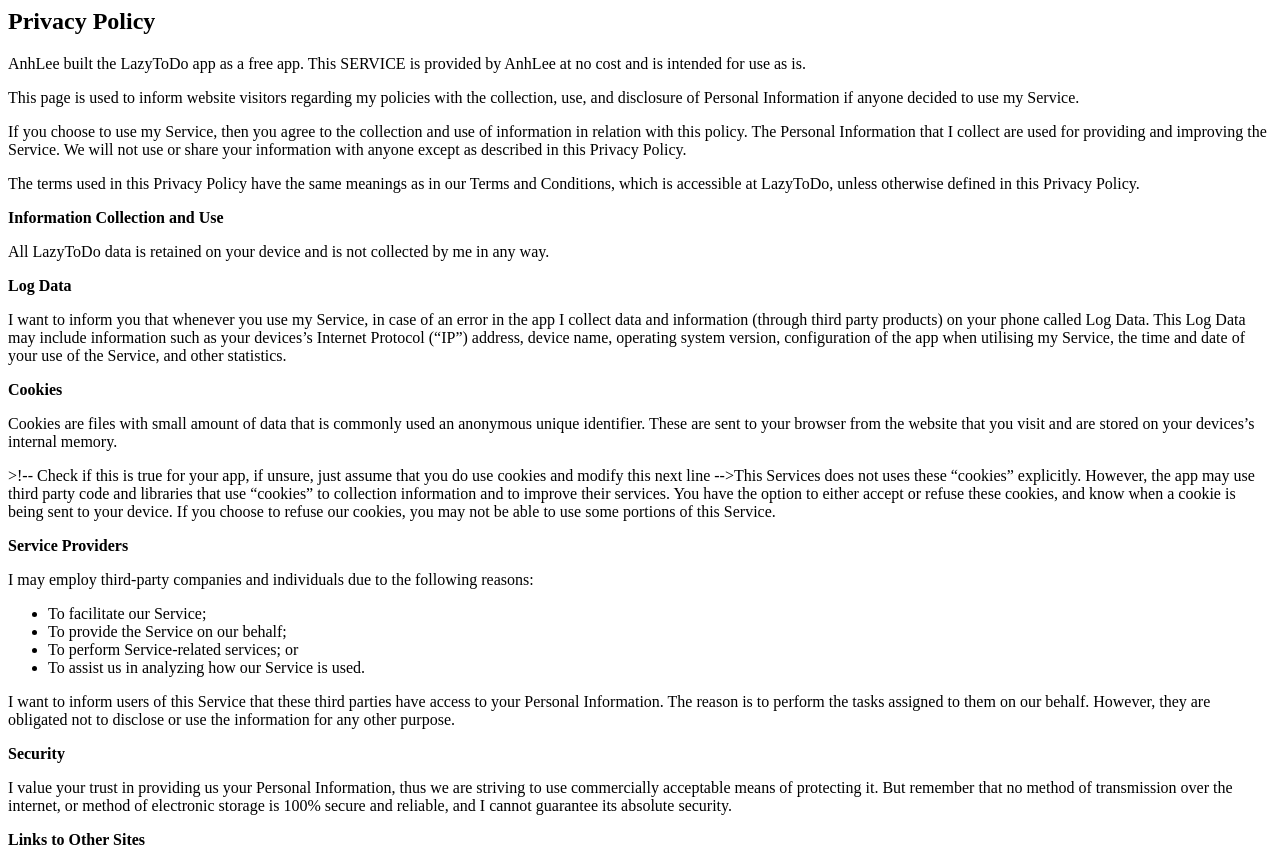
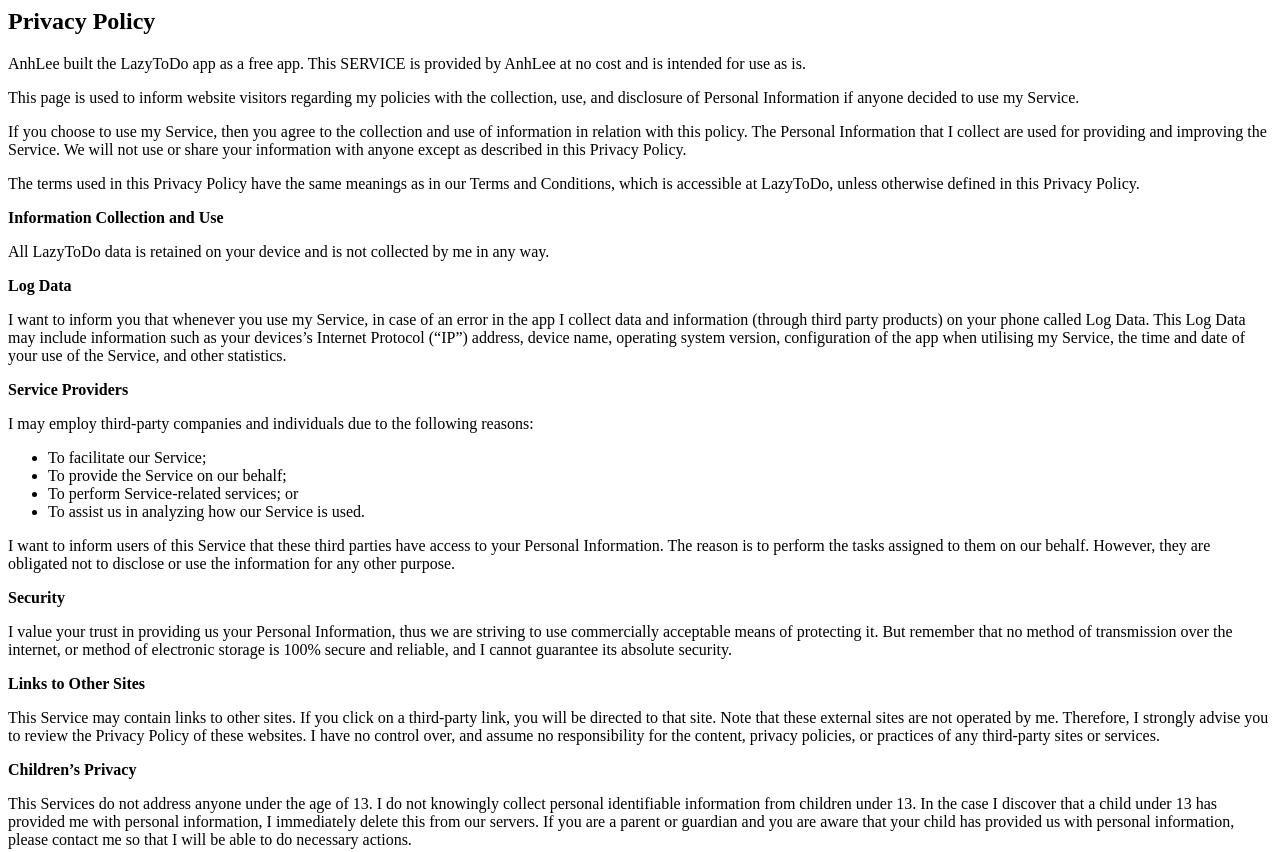
Before and after one commit to AnhLeeJJ/anhlee.github.io, a plain HTML site: page privacy.html in a window 1280 px wide. Shown: the top 852 px of the page. Drawn offline with Linux system fonts and the light colour scheme.

Commit message:
Update privacy.html

```diff
--- a/privacy.html
+++ b/privacy.html
@@ -22,16 +22,6 @@
     may include information such as your devices’s Internet Protocol (“IP”) address, device name,
     operating system version, configuration of the app when utilising my Service, the time and date
     of your use of the Service, and other statistics.</p>
-
-<p><strong>Cookies</strong></p>
-<p>Cookies are files with small amount of data that is commonly used an anonymous unique identifier.
-    These are sent to your browser from the website that you visit and are stored on your devices’s
-    internal memory.</p>
-<p>>!-- Check if this is true for your app, if unsure, just assume that you do use cookies and modify this next line -->This Services does not uses these “cookies” explicitly. However, the app may use third party code
-    and libraries that use “cookies” to collection information and to improve their services. You
-    have the option to either accept or refuse these cookies, and know when a cookie is being sent
-    to your device. If you choose to refuse our cookies, you may not be able to use some portions of
-    this Service.</p>
 
 <p><strong>Service Providers</strong></p> <!-- This part need seem like it's not needed, but if you use any Google services, or any other third party libraries, chances are, you need this. -->
 <p>I may employ third-party companies and individuals due to the following reasons:</p>
```
